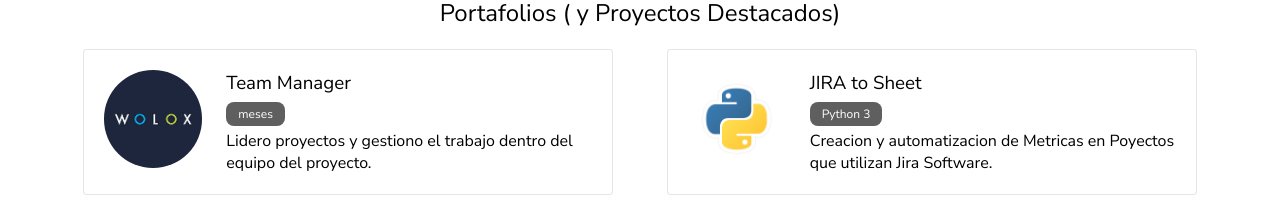
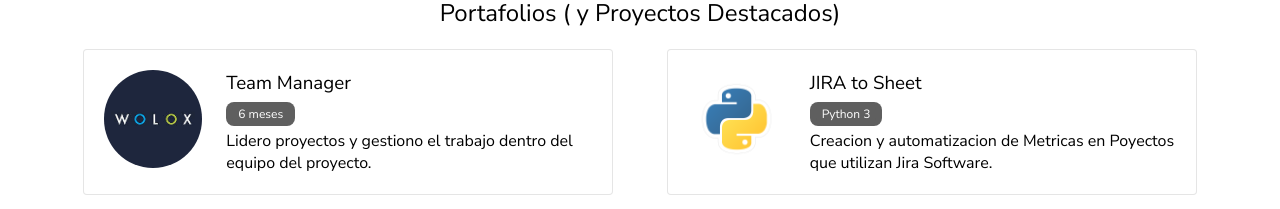
Before and after one commit to NickMano/NickMano.github.io, a React app: page / in a window 1280 px wide. Shown: the part 743-952 px from the top of the page. Built offline with nearby package versions, Linux system fonts and the light colour scheme; no server answers.

Commit message:
Add logic to get Certificates

```diff
--- a/src/cards.js
+++ b/src/cards.js
@@ -2,6 +2,7 @@ const cards = [
     {
         "title": "Team Manager",
         "badge": "meses",
+        "link": "",
         "description": "Lidero proyectos y gestiono el trabajo dentro del equipo del proyecto.",
         "imageUrl": "/src/assets/static/wolox.jpeg",
     },
--- a/src/components/Card.tsx
+++ b/src/components/Card.tsx
@@ -2,21 +2,32 @@ import React from 'react'
 import '../assets/styles/components/Card.scss'
 import '../assets/styles/components/Badge.scss'
 
-const Card = ({title, badge, description, imageUrl}) => {
+const Card = ({title, badge, link, description, imageUrl}) => {
+    const getMonthDiff = () => {
+        const TM = new Date(2019, 9, 3)
+        const today = new Date()
+        let months = (today.getFullYear() - TM.getFullYear()) * 12
+        months -= TM.getMonth();
+        months += today.getMonth() + 1;
+        return months;
+    }
+
     return(
-        <a className="card" href="https://github.com/NickMano/JIRA-to-Sheet">
+        <a className="card" href={link}>
             <figure className="card__imageContainer">
                 <img className="card__imageContainer--image" src={imageUrl} alt={title} />
             </figure>
             <div className="card__details">
                 <h3 className="card__title">{title}</h3>
-                <h4 className="badge-container">
-                    <label className="badge">
+                { (badge != "") &&
+                    <h4 className="badge-container">
                         <label className="badge">
-                            {badge}
+                            <label className="badge">
+                                {(title == 'Team Manager') ? `${getMonthDiff()} ${badge}` : badge}
+                            </label>
                         </label>
-                    </label>
-                </h4>
+                    </h4>
+                }
                 <p className="project-description">{description}</p>
             </div>
         </a>
--- a/src/containters/App.tsx
+++ b/src/containters/App.tsx
@@ -4,13 +4,15 @@ import Hero from '../components/Hero'
 import Portfoil from '../components/Portfoil'
 import Card from '../components/Card'
 import Footer from '../components/Footer'
-import {setCertificates, setPortfoil} from '../modules.js';
+import useInitialState from "../hooks/useInitialState.js";
+import setPortfoil from '../modules.js';
 
 import '../assets/styles/App.scss'
 
-const APICertificates = ''
+const APICertificates = 'https://platzi-user-api.jecsham.com/api/v1/getUserSummary/@NicoMano'
 
 const App: React.FC = () => {
+
 
     return(
         <div className="App">
@@ -21,7 +23,8 @@ const App: React.FC = () => {
             </Portfoil>
 
             <Portfoil title='Certificados'>
-                {/* {setCertificates()} */}
+                {    useInitialState(APICertificates).map( card => <Card key={card.id} {...card}/>) }
+
             </Portfoil>
 
             <Footer></Footer>
--- /dev/null
+++ b/src/hooks/useInitialState.js
@@ -0,0 +1,26 @@
+import {useEffect, useState} from 'react'
+
+const useInitialState = (API) => {
+
+    const [cards, setCards] = useState(null)
+    useEffect( () => {
+        fetch(API)
+        .then( response => response.json())
+        .then( data => setCards(data))
+    }, []);
+    if (cards != null) {
+        if(cards.status.error == true) {return []}
+
+        let courses = cards.userData.courses.sort((c1, c2) => {
+            if (!c1.career) c1.career = ''
+            if (!c2.career) c2.career = ''
+            return (c1.career).localeCompare(c2.career)
+        })
+        const URL = 'https://platzi.com'
+        courses = courses.map( (course) => ({'id': course.id, 'title': course.title, 'badge': course.career, 'link':`${URL}${course.diploma_link}`, 'description': null, 'imageUrl': course.badge}));
+        return courses
+    }
+    return []
+}
+
+export default useInitialState
--- a/src/modules.js
+++ b/src/modules.js
@@ -1,100 +1,5 @@
 import cards from "./cards.js";
 
-// const setSection = (element, htmlClass, data) => {
-//     let comp = document.createElement(element)
-//     comp.classList.add(htmlClass)
-//     if (data) {
-//         comp.innerHTML = data
-//     }
-//     return comp
-// }
+const setPortfoil = () => cards
 
-// const setImage= (htmlClass, src, alt) => {
-//     let comp = document.createElement('img')
-//     comp.classList.add(htmlClass)
-//     comp.src = src
-//     if (alt) {
-//         comp.alt = alt
-//     }
-//     return comp
-// }
-
-// const setCard = (section, cardTitle, cardBadge, cardDescription, cardImageUrl, cardImageAlt, cardLink) => {
-//     let article = setSection('a', 'card')
-//     section.appendChild(article)
-
-//     let figure = setSection('figure', 'card__imageContainer')
-//     let img = setImage('card__imageContainer--image', cardImageUrl, cardImageAlt)
-//     article.appendChild(figure)
-//     figure.appendChild(img)
-
-//     let divDetails = setSection('div', 'card__details')
-//     article.appendChild(divDetails)
-
-//     let title = setSection('h3', 'card__title', `${cardTitle}`)
-//     divDetails.appendChild(title)
-
-//     if (cardBadge) {
-//         let badge = setSection('h4', 'badge-container', `<label class="badge">${cardBadge}</label>`)
-//         divDetails.appendChild(badge)
-//     }
-//     if (cardLink) {
-//         article.href = cardLink
-//     }
-//     if (cardDescription){
-//         let desc = setSection('p', 'project-description', `${cardDescription}`)
-//         divDetails.appendChild(desc)
-//     }
-// }
-
-// const getMonthDiff = () => {
-//     const TM = new Date(2019, 9, 3)
-//     const today = new Date()
-//     let months = (today.getFullYear() - TM.getFullYear()) * 12
-//     months -= TM.getMonth();
-//     months += today.getMonth() + 1;
-//     return months;
-// }
-
-const setPortfoil = () => {
-    return cards
-}
-
-// const getCertificates = async () => {
-//     try {
-//         const data = await fetch('https://platzi-user-api.jecsham.com/api/v1/getUserSummary/@NicoMano')
-//         return data.json()
-//     } catch(error) {
-//         return new Error(error)
-//     }
-// }
-
-// const setCertificates = async (section) => {
-//     try {
-//         const data = await getCertificates()
-//         if(data.status.error == true) return console.error(`Error: ${data.status.code}`)
-
-//         const courses = data.userData.courses.sort((c1, c2) => {
-//             if (!c1.career) c1.career = ''
-//             if (!c2.career) c2.career = ''
-//             return (c1.career).localeCompare(c2.career)
-//         })
-
-//         const URL = 'https://platzi.com'
-
-//         courses.forEach(course => {
-//             setCard(section,
-//                 course.title,
-//                 course.career ? `<label class="badge">${course.career}</label>`: null,
-//                 null,
-//                 course.badge,
-//                 'Badge',
-//                 `${URL}${course.diploma_link}`)
-//         });
-
-//     } catch (error) {
-//         console.error(error)
-//     }
-// }
-
-export {setPortfoil}
+export default setPortfoil
```
Also changed, not shown: index.js (deleted, +0 -7 lines).
